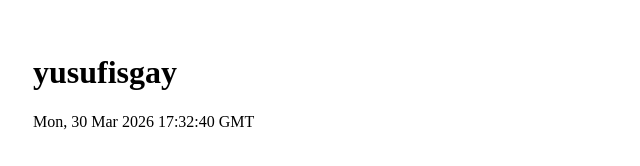
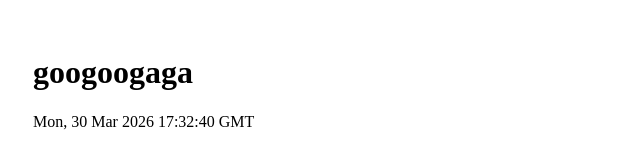
Before and after one commit to ggg-site/googoogaga, a plain HTML site: page index.html in a window 1280 px wide. Shown: the full height of the page, 0-640 px from the left. Drawn offline with Linux system fonts and the light colour scheme.

Commit message:
Update index.html

```diff
--- a/index.html
+++ b/index.html
@@ -5,7 +5,7 @@
     <link rel="stylesheet" href="googoowebcss.css" />
   </head>
   <body>
-      <h1 class="title">yusufisgay</h1>
+      <h1 class="title">googoogaga</h1>
       <p id="currentTime"></p>
       <script src="googoowebjs.js"></script>
   </body>
```
